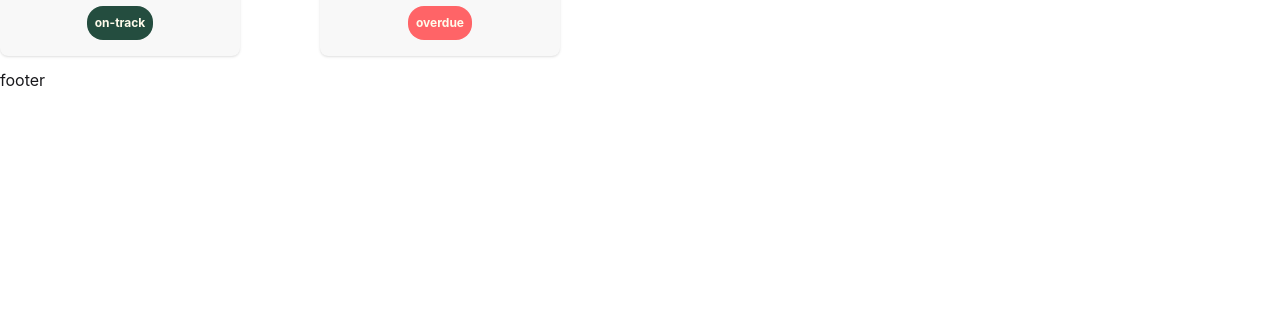
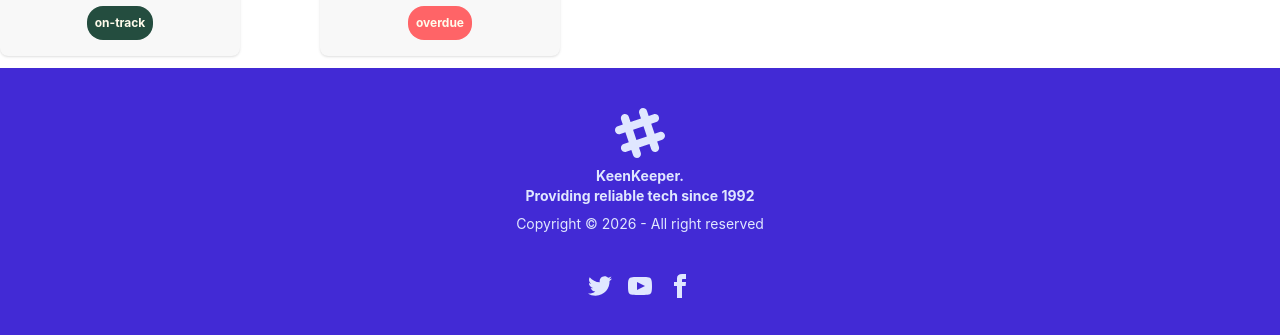
Before and after one commit to usamabinmah12/keen-keeper, a React (Vite) app: page / in a window 1280 px wide. Shown: the part 1149-1484 px from the top of the page. Before the commit the page ends 1241 px from the top, so only its background shows below. Built offline with nearby package versions, Linux system fonts and the light colour scheme.

Commit message:
Footer added from Daisy UI

```diff
--- /dev/null
+++ b/src/Footer.jsx
@@ -0,0 +1,68 @@
+import React from 'react';
+
+const Footer = () => {
+    return (
+        <div>
+            <footer className="footer footer-horizontal footer-center bg-primary text-primary-content p-10">
+                <aside>
+                    <svg
+                        width="50"
+                        height="50"
+                        viewBox="0 0 24 24"
+                        xmlns="http://www.w3.org/2000/svg"
+                        fillRule="evenodd"
+                        clipRule="evenodd"
+                        className="inline-block fill-current">
+                        <path
+                            d="M22.672 15.226l-2.432.811.841 2.515c.33 1.019-.209 2.127-1.23 2.456-1.15.325-2.148-.321-2.463-1.226l-.84-2.518-5.013 1.677.84 2.517c.391 1.203-.434 2.542-1.831 2.542-.88 0-1.601-.564-1.86-1.314l-.842-2.516-2.431.809c-1.135.328-2.145-.317-2.463-1.229-.329-1.018.211-2.127 1.231-2.456l2.432-.809-1.621-4.823-2.432.808c-1.355.384-2.558-.59-2.558-1.839 0-.817.509-1.582 1.327-1.846l2.433-.809-.842-2.515c-.33-1.02.211-2.129 1.232-2.458 1.02-.329 2.13.209 2.461 1.229l.842 2.515 5.011-1.677-.839-2.517c-.403-1.238.484-2.553 1.843-2.553.819 0 1.585.509 1.85 1.326l.841 2.517 2.431-.81c1.02-.33 2.131.211 2.461 1.229.332 1.018-.21 2.126-1.23 2.456l-2.433.809 1.622 4.823 2.433-.809c1.242-.401 2.557.484 2.557 1.838 0 .819-.51 1.583-1.328 1.847m-8.992-6.428l-5.01 1.675 1.619 4.828 5.011-1.674-1.62-4.829z"></path>
+                    </svg>
+                    <p className="font-bold">
+                        KeenKeeper.
+                        <br />
+                        Providing reliable tech since 1992
+                    </p>
+                    <p>Copyright © {new Date().getFullYear()} - All right reserved</p>
+                </aside>
+                <nav>
+                    <div className="grid grid-flow-col gap-4">
+                        <a>
+                            <svg
+                                xmlns="http://www.w3.org/2000/svg"
+                                width="24"
+                                height="24"
+                                viewBox="0 0 24 24"
+                                className="fill-current">
+                                <path
+                                    d="M24 4.557c-.883.392-1.832.656-2.828.775 1.017-.609 1.798-1.574 2.165-2.724-.951.564-2.005.974-3.127 1.195-.897-.957-2.178-1.555-3.594-1.555-3.179 0-5.515 2.966-4.797 6.045-4.091-.205-7.719-2.165-10.148-5.144-1.29 2.213-.669 5.108 1.523 6.574-.806-.026-1.566-.247-2.229-.616-.054 2.281 1.581 4.415 3.949 4.89-.693.188-1.452.232-2.224.084.626 1.956 2.444 3.379 4.6 3.419-2.07 1.623-4.678 2.348-7.29 2.04 2.179 1.397 4.768 2.212 7.548 2.212 9.142 0 14.307-7.721 13.995-14.646.962-.695 1.797-1.562 2.457-2.549z"></path>
+                            </svg>
+                        </a>
+                        <a>
+                            <svg
+                                xmlns="http://www.w3.org/2000/svg"
+                                width="24"
+                                height="24"
+                                viewBox="0 0 24 24"
+                                className="fill-current">
+                                <path
+                                    d="M19.615 3.184c-3.604-.246-11.631-.245-15.23 0-3.897.266-4.356 2.62-4.385 8.816.029 6.185.484 8.549 4.385 8.816 3.6.245 11.626.246 15.23 0 3.897-.266 4.356-2.62 4.385-8.816-.029-6.185-.484-8.549-4.385-8.816zm-10.615 12.816v-8l8 3.993-8 4.007z"></path>
+                            </svg>
+                        </a>
+                        <a>
+                            <svg
+                                xmlns="http://www.w3.org/2000/svg"
+                                width="24"
+                                height="24"
+                                viewBox="0 0 24 24"
+                                className="fill-current">
+                                <path
+                                    d="M9 8h-3v4h3v12h5v-12h3.642l.358-4h-4v-1.667c0-.955.192-1.333 1.115-1.333h2.885v-5h-3.808c-3.596 0-5.192 1.583-5.192 4.615v3.385z"></path>
+                            </svg>
+                        </a>
+                    </div>
+                </nav>
+            </footer>
+        </div>
+    );
+};
+
+export default Footer;
--- a/src/components/Cards.jsx
+++ b/src/components/Cards.jsx
@@ -6,7 +6,7 @@
     const data = useLoaderData();
     //console.log(data);
     return (
-        <div className='grid grid-cols-4 container mx-auto'>
+        <div className='grid sm:grid-cols-1 md:grid-cols-2 lg:grid-cols-4 container mx-auto '>
             {
                 data.map(person => <Person person={person}></Person> )
             }
--- a/src/components/Friend.jsx
+++ /dev/null
@@ -1,11 +0,0 @@
-import React from 'react';
-
-const Friend = () => {
-    return (
-        <div>
-            hi
-        </div>
-    );
-};
-
-export default Friend;
--- a/src/components/Layout.jsx
+++ b/src/components/Layout.jsx
@@ -1,13 +1,14 @@
 import React from 'react';
 import { Outlet } from 'react-router';
 import Navbar from './Navbar';
+import Footer from '../Footer';
 
 const Layout = () => {
     return (
         <div>
             <Navbar></Navbar>
             <Outlet></Outlet>
-            <h2>footer</h2>
+            <Footer></Footer>
         </div>
     );
 };
--- a/src/main.jsx
+++ b/src/main.jsx
@@ -6,7 +6,7 @@
 import Layout from './components/Layout'
 import { createBrowserRouter } from 'react-router'
 import Homepage from './Homepage'
-import Friend from './components/Friend'
+
 import Details from './Details'
 import ContextProvider from './ContextProvider'
 import Timeline from './Timeline'
```
